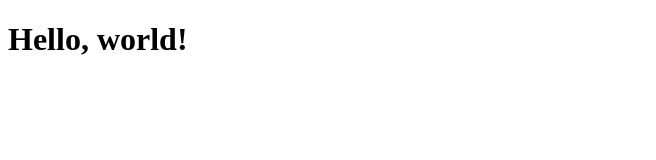
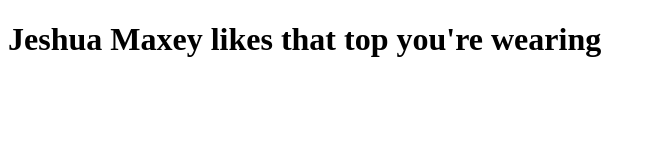
Before and after one commit to jeshuamaxey/engache-assets, a plain HTML site: page index.html in a window 1280 px wide. Shown: the whole page, without its empty margins (0-656 px from the left). Drawn offline with Linux system fonts and the light colour scheme.

```diff
--- a/index.html
+++ b/index.html
@@ -2,9 +2,9 @@
 <html lang="en">
 <head>
   <meta charset="UTF-8">
-  <title>Document</title>
+  <title>Oh hey</title>
 </head>
 <body>
-  <h1>Hello, world!</h1>
+  <h1>Jeshua Maxey likes that top you're wearing</h1>
 </body>
 </html>
```
Also changed, not shown: assets/enganche/fonts/NeutraDisplay-Medium.otf (renamed from assets/fonts/NeutraDisplay-Medium.otf), assets/enganche/img/logo-blue-bg.jpg (renamed from assets/img/logo-blue-bg.jpg).
